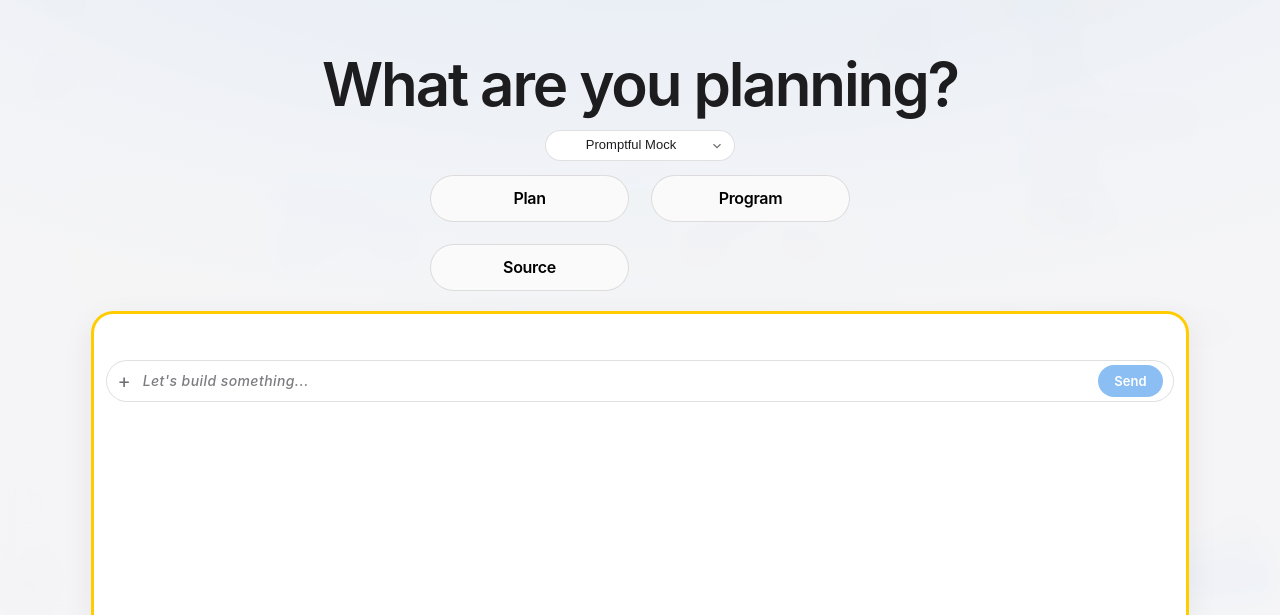
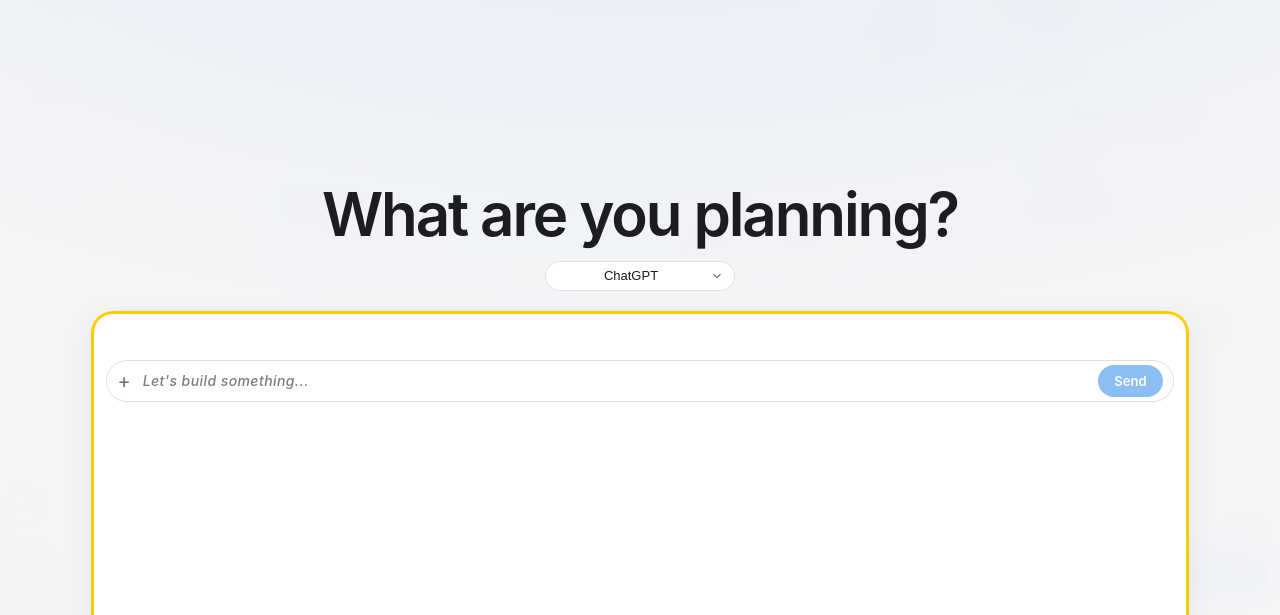
Before and after one commit to XuanLIN0224/Promptful-AI-Coding-Assistant, a React (Vite) app in the folder webview/: page / in a window 1280 px wide. Shown: the part 185-800 px from the top of the page. Built offline with nearby package versions, Linux system fonts and the light colour scheme.

Commit message:
Refine intro model picker and layer scrolling

```diff
--- a/webview/src/App.tsx
+++ b/webview/src/App.tsx
@@ -1651,7 +1651,6 @@ export default function App() {
           attachments={attachments}
           onAddAttachment={addAttachmentMetadata}
           onRemoveAttachment={removeAttachmentMetadata}
-          onBegin={begin}
           clusters={visibleClusters}
           onChooseCluster={beginClusterFromIntro}
           onViewAllClusters={beginAllClustersFromIntro}
--- a/webview/src/app.css
+++ b/webview/src/app.css
@@ -1679,8 +1679,10 @@
   flex: 1 1 auto;
   min-height: 0;
   max-height: 100%;
-  overflow: auto;
+  overflow-y: auto;
+  overflow-x: hidden;
   overscroll-behavior: contain;
+  scrollbar-gutter: stable;
 }
 
 .pf-chat-card {
@@ -2094,9 +2096,8 @@
   gap: 2px;
   padding: 0 7px 8px 7px;
   min-height: 0;
-  max-height: min(360px, 52vh);
-  overflow: auto;
-  overscroll-behavior: contain;
+  max-height: none;
+  overflow: visible;
 }
 
 .pf-layer-node {
@@ -2490,8 +2491,11 @@
 
 .pf-source-page {
   flex: 1 1 auto;
+  height: 100%;
   min-height: 0;
-  overflow: auto;
+  overflow-y: auto;
+  overflow-x: hidden;
+  overscroll-behavior: contain;
   padding: 24px;
 }
 
@@ -2530,6 +2534,7 @@
 .pf-source-page__list {
   display: grid;
   gap: 12px;
+  padding-bottom: 36px;
 }
 
 .pf-source-page__empty,
@@ -2602,8 +2607,8 @@
 .pf-source-page__layers {
   display: grid;
   gap: 10px;
-  max-height: 430px;
-  overflow: auto;
+  max-height: none;
+  overflow: visible;
   padding-right: 2px;
 }
 
--- a/webview/src/components/IntroOverlay.tsx
+++ b/webview/src/components/IntroOverlay.tsx
@@ -1,8 +1,8 @@
 import { useEffect, useRef, useState } from "react";
-import type { ClusterId, ClusterMeta, WorkspaceTab } from "../types";
+import type { ClusterId, ClusterMeta } from "../types";
 
 /** Placeholder names only - this mock never calls a real model or API. */
-const MOCK_MODELS = ["Promptful Mock", "Structure Assistant", "Decision Mapper", "Context Reviewer"] as const;
+const MOCK_MODELS = ["ChatGPT", "Gemini", "Claude", "Copilot", "Promptful Mock"] as const;
 
 export type IntroAttachment = {
   id: string;
@@ -11,7 +11,6 @@ export type IntroAttachment = {
 };
 
 export function IntroOverlay({
-  onBegin,
   prompt,
   onPromptChange,
   onPromptSend,
@@ -22,7 +21,6 @@ export function IntroOverlay({
   onChooseCluster,
   onViewAllClusters,
 }: {
-  onBegin: (tab: WorkspaceTab) => void;
   prompt: string;
   onPromptChange: (v: string) => void;
   onPromptSend: () => void;
@@ -87,17 +85,6 @@ export function IntroOverlay({
             </p>
           </div>
 
-          <div className="pf-intro__modes">
-            <button type="button" className="pf-intro__mode" onClick={() => onBegin("plan")}>
-              Plan
-            </button>
-            <button type="button" className="pf-intro__mode" onClick={() => onBegin("program")}>
-              Program
-            </button>
-            <button type="button" className="pf-intro__mode" onClick={() => onBegin("source")}>
-              Source
-            </button>
-          </div>
         </div>
 
         <div className="pf-node pf-node--decision pf-intro__session-node pf-intro__session-node--workspace">
```
